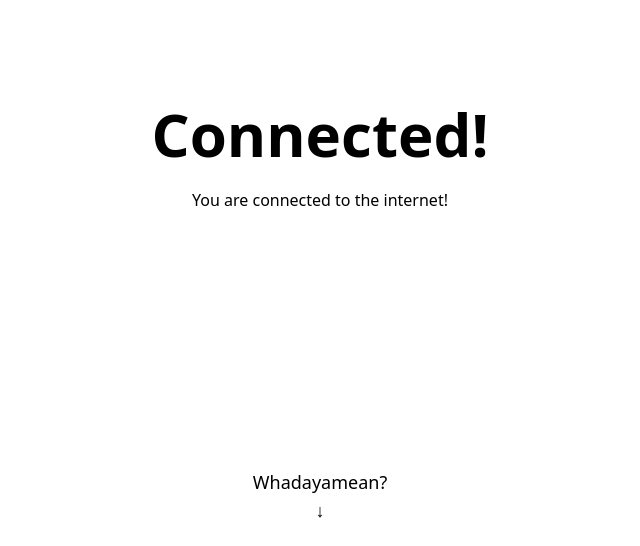
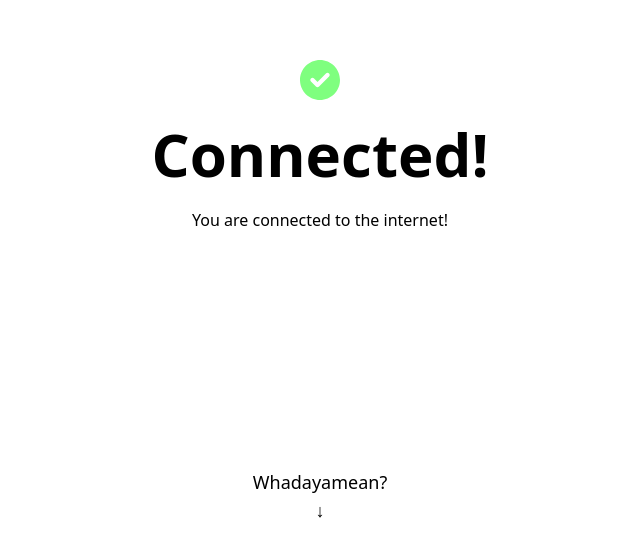
Before and after one commit to drafolin/nossl, a Nuxt app: page / in a window 1280 px wide. Shown: the part 254-800 px from the top of the page, without its empty margins (320-960 px from the left). Built offline with nearby package versions, Linux system fonts and the light colour scheme.

Commit message:
added icon

```diff
--- a/pages/index.vue
+++ b/pages/index.vue
@@ -21,6 +21,13 @@
 	<div class="w-full h-full bg-white dark:bg-slate-900">
 		<div class="flex items-center w-screen h-screen">
 			<div class="flex flex-col items-center w-screen">
+				<svg xmlns="http://www.w3.org/2000/svg" viewBox="0 0 512 512" class="w-10 h-10 animate-pulse">
+					<!--! Font Awesome Pro 6.1.2 by @fontawesome - https://fontawesome.com License - https://fontawesome.com/license (Commercial License) Copyright 2022 Fonticons, Inc. -->
+					<g color="lime">
+						<path fill="currentColor"
+							d="M0 256C0 114.6 114.6 0 256 0C397.4 0 512 114.6 512 256C512 397.4 397.4 512 256 512C114.6 512 0 397.4 0 256zM371.8 211.8C382.7 200.9 382.7 183.1 371.8 172.2C360.9 161.3 343.1 161.3 332.2 172.2L224 280.4L179.8 236.2C168.9 225.3 151.1 225.3 140.2 236.2C129.3 247.1 129.3 264.9 140.2 275.8L204.2 339.8C215.1 350.7 232.9 350.7 243.8 339.8L371.8 211.8z" />
+					</g>
+				</svg>
 				<h1 class="m-6 text-6xl font-bold">Connected!</h1>
 				<div>You are connected to the internet!</div>
 			</div>
```
